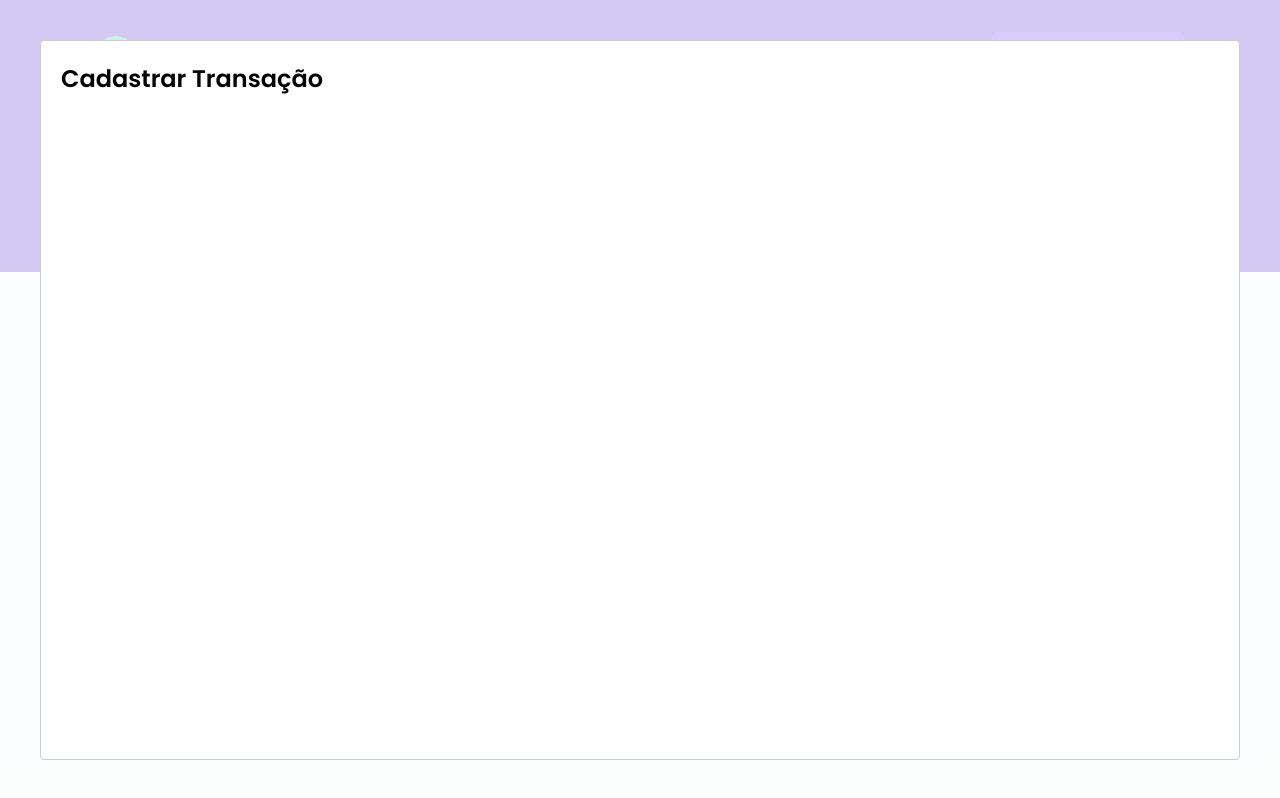
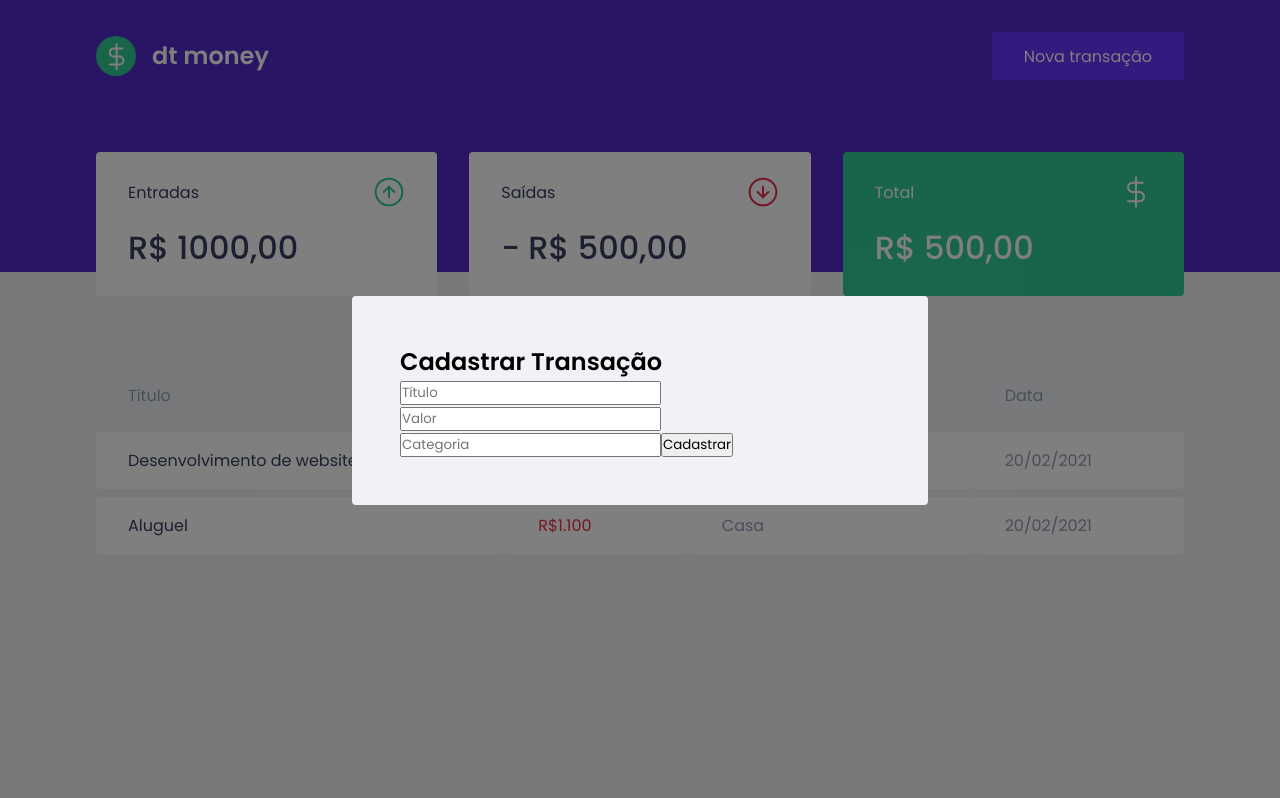
Before and after one commit to atiliosilfer/atmoney, a React (Create React App) app: page / in a window 1280 px wide. Both pictures are taken after a click on the button "Nova transação". Built offline with nearby package versions, Linux system fonts and the light colour scheme; no server answers; what miragejs would draw is missing.

Commit message:
estrutura do formulário

```diff
--- a/src/components/NewTransactionModal/index.tsx
+++ b/src/components/NewTransactionModal/index.tsx
@@ -1,4 +1,5 @@
 import Modal from 'react-modal';
+import { Container } from './styles';
 
 interface NewTransactionModalProps {
   isOpen: boolean;
@@ -10,8 +11,29 @@
     <Modal
       isOpen={isOpen}
       onRequestClose={onRequestClose}
+      overlayClassName="react-modal-overlay"
+      className="react-modal-content"
     >
-      <h2>Cadastrar Transação</h2>
+      <Container>
+        <h2>Cadastrar Transação</h2>
+
+        <input
+          placeholder="Título"
+        />
+
+        <input
+          type="number"
+          placeholder="Valor"
+        />
+
+        <input
+          placeholder="Categoria"
+        />
+
+        <button type="submit">
+          Cadastrar
+        </button>
+      </Container>
     </Modal>
   )
 }
--- a/src/components/NewTransactionModal/styles.ts
+++ b/src/components/NewTransactionModal/styles.ts
@@ -1,5 +1,5 @@
 import styled from "styled-components";
 
-export const Container = styled.div`
+export const Container = styled.form`
 
 `;
--- a/src/styles/global.ts
+++ b/src/styles/global.ts
@@ -53,4 +53,27 @@
     opacity: 0.6;
     cursor: not-allowed;
   }
+
+  .react-modal-overlay{
+    background: rgb(0, 0, 0, 0.5);
+
+    position: fixed;
+    top: 0;
+    bottom: 0;
+    right: 0;
+    left: 0;
+
+    display: flex;
+    align-items: center;
+    justify-content: center;
+  }
+
+  .react-modal-content{
+    width: 100%;
+    max-width: 576px;
+    background: var(--background);
+    padding: 3rem;
+    position: relative;
+    border-radius: 0.25rem;
+  }
 `
```
